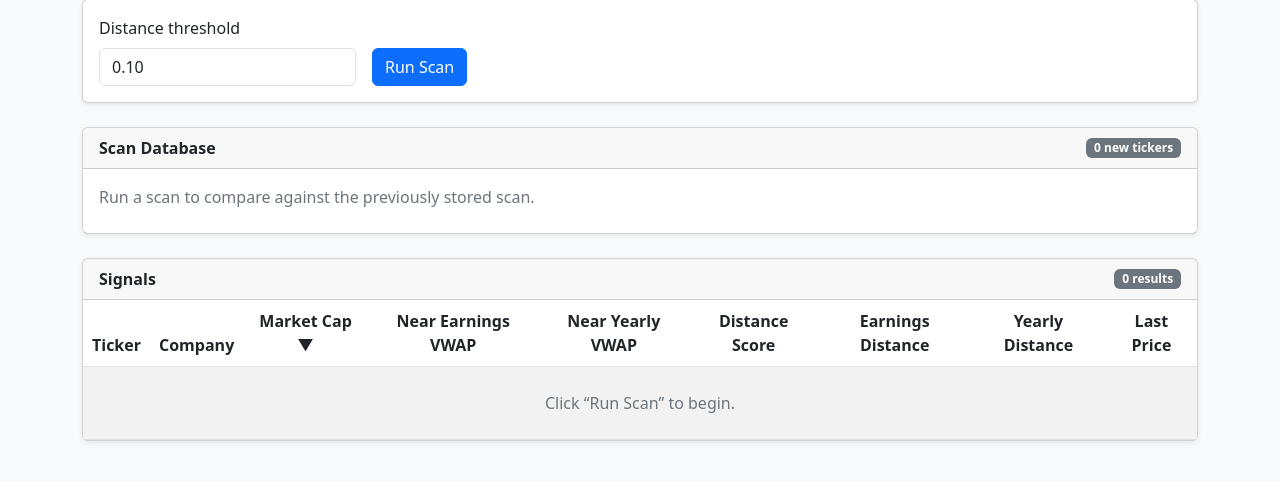
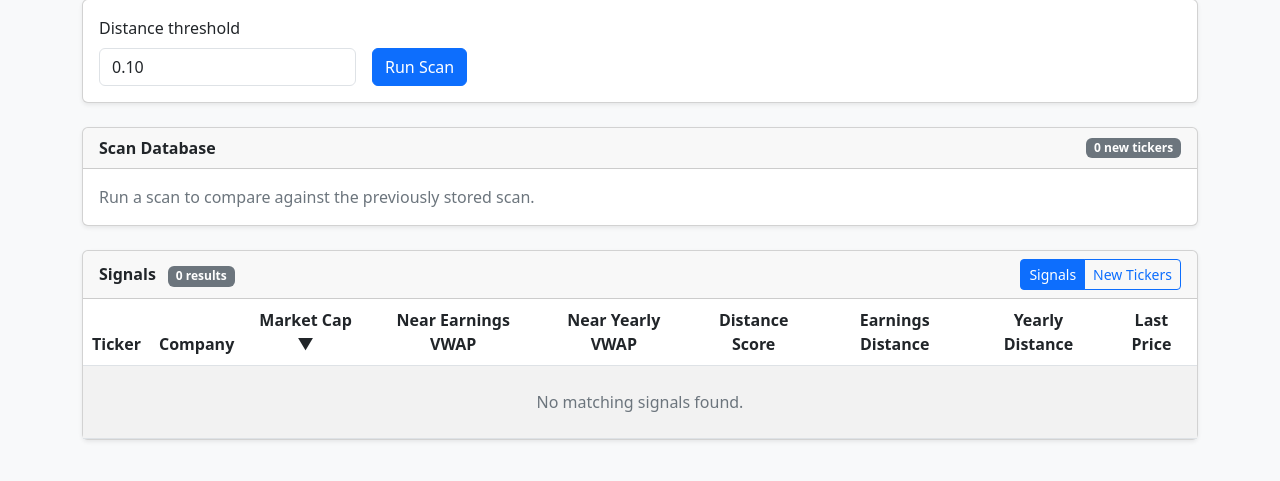
Before and after one commit to bobwillrulex/stockScreener2, a Flask app: page / in a window 1280 px wide. Shown: the part 153-634 px from the top of the page. Run offline with Flask 3, Linux system fonts and the light colour scheme.

Commit message:
Add new ticker scan list toggle

```diff
--- a/static/app.js
+++ b/static/app.js
@@ -6,7 +6,8 @@ const resultsBody = document.getElementById('results-body');
 const resultCount = document.getElementById('result-count');
 const databaseStatus = document.getElementById('database-status');
 const newTickerCount = document.getElementById('new-ticker-count');
-const newTickers = document.getElementById('new-tickers');
+const tableTitle = document.getElementById('table-title');
+const viewButtons = document.querySelectorAll('[data-result-view]');
 const sortButtons = document.querySelectorAll('[data-sort-key]');
 
 const columnTypes = {
@@ -21,7 +22,14 @@ const columnTypes = {
   last_price: 'number',
 };
 
+const emptyMessages = {
+  signals: 'No matching signals found.',
+  new: 'No new tickers found compared with the previous scan.',
+};
+
 let currentResults = [];
+let currentNewTickerResults = [];
+let currentView = 'signals';
 let currentSort = { key: 'market_cap', direction: 'desc' };
 
 function formatNumber(value, digits = 4) {
@@ -121,13 +129,31 @@ function updateSortIndicators() {
   });
 }
 
-function renderRows(results) {
+function activeResults() {
+  return currentView === 'new' ? currentNewTickerResults : currentResults;
+}
+
+function updateViewButtons() {
+  viewButtons.forEach((button) => {
+    const isActive = button.dataset.resultView === currentView;
+    button.classList.toggle('btn-primary', isActive);
+    button.classList.toggle('btn-outline-primary', !isActive);
+    button.setAttribute('aria-pressed', String(isActive));
+  });
+}
+
+function renderRows(results = activeResults()) {
   const sortedResults = sortResults(results);
-  resultCount.textContent = `${sortedResults.length} result${sortedResults.length === 1 ? '' : 's'}`;
+  const isNewTickerView = currentView === 'new';
+  const itemLabel = isNewTickerView ? 'new ticker' : 'result';
+
+  tableTitle.textContent = isNewTickerView ? 'New Tickers' : 'Signals';
+  resultCount.textContent = `${sortedResults.length} ${itemLabel}${sortedResults.length === 1 ? '' : 's'}`;
   updateSortIndicators();
+  updateViewButtons();
 
   if (sortedResults.length === 0) {
-    resultsBody.innerHTML = '<tr><td colspan="9" class="text-center text-secondary py-4">No matching signals found.</td></tr>';
+    resultsBody.innerHTML = `<tr><td colspan="9" class="text-center text-secondary py-4">${emptyMessages[currentView]}</td></tr>`;
     return;
   }
 
@@ -148,24 +174,18 @@ function renderRows(results) {
 
 function renderScanDatabase(scanDatabase) {
   if (!scanDatabase) {
+    currentNewTickerResults = [];
     databaseStatus.textContent = 'Scan database status was not returned.';
     newTickerCount.textContent = '0 new tickers';
-    newTickers.innerHTML = '';
+    renderRows();
     return;
   }
 
+  currentNewTickerResults = scanDatabase.new_results || [];
   const tickers = scanDatabase.new_tickers || [];
   databaseStatus.textContent = scanDatabase.message || 'Scan database updated.';
   newTickerCount.textContent = `${tickers.length} new ticker${tickers.length === 1 ? '' : 's'}`;
-
-  if (tickers.length === 0) {
-    newTickers.innerHTML = '<span class="text-secondary">No new tickers to show.</span>';
-    return;
-  }
-
-  newTickers.innerHTML = tickers
-    .map((ticker) => `<span class="badge text-bg-info">${escapeHtml(ticker)}</span>`)
-    .join('');
+  renderRows();
 }
 
 function handleSortClick(event) {
@@ -174,7 +194,12 @@ function handleSortClick(event) {
     key: nextKey,
     direction: currentSort.key === nextKey && currentSort.direction === 'asc' ? 'desc' : 'asc',
   };
-  renderRows(currentResults);
+  renderRows();
+}
+
+function handleViewClick(event) {
+  currentView = event.currentTarget.dataset.resultView;
+  renderRows();
 }
 
 async function runScan() {
@@ -196,15 +221,14 @@ async function runScan() {
     const payload = await response.json();
     currentResults = payload.results || [];
     currentSort = { key: 'market_cap', direction: 'desc' };
-    renderRows(currentResults);
     renderScanDatabase(payload.scan_database);
     statusText.textContent = `Completed at ${new Date().toLocaleTimeString()}.`;
   } catch (error) {
     currentResults = [];
+    currentNewTickerResults = [];
     resultsBody.innerHTML = `<tr><td colspan="9" class="text-danger text-center py-4">${escapeHtml(error.message)}</td></tr>`;
     databaseStatus.textContent = 'Scan database was not updated.';
     newTickerCount.textContent = '0 new tickers';
-    newTickers.innerHTML = '';
     statusText.textContent = 'Scan failed.';
   } finally {
     spinner.classList.add('d-none');
@@ -213,5 +237,6 @@ async function runScan() {
 }
 
 sortButtons.forEach((button) => button.addEventListener('click', handleSortClick));
+viewButtons.forEach((button) => button.addEventListener('click', handleViewClick));
 runButton.addEventListener('click', runScan);
-updateSortIndicators();
+renderRows();
--- a/templates/index.html
+++ b/templates/index.html
@@ -39,15 +39,20 @@
           <span id="new-ticker-count" class="badge text-bg-secondary">0 new tickers</span>
         </div>
         <div class="card-body">
-          <p id="database-status" class="text-secondary mb-2">Run a scan to compare against the previously stored scan.</p>
-          <div id="new-tickers" class="d-flex flex-wrap gap-2"></div>
+          <p id="database-status" class="text-secondary mb-0">Run a scan to compare against the previously stored scan.</p>
         </div>
       </section>
 
       <section class="card shadow-sm">
-        <div class="card-header d-flex justify-content-between align-items-center">
-          <span class="fw-semibold">Signals</span>
-          <span id="result-count" class="badge text-bg-secondary">0 results</span>
+        <div class="card-header d-flex flex-column flex-md-row gap-3 justify-content-between align-items-md-center">
+          <div>
+            <span id="table-title" class="fw-semibold">Signals</span>
+            <span id="result-count" class="badge text-bg-secondary ms-2">0 results</span>
+          </div>
+          <div class="btn-group" role="group" aria-label="Choose result list">
+            <button id="show-signals" class="btn btn-primary btn-sm" type="button" data-result-view="signals">Signals</button>
+            <button id="show-new-tickers" class="btn btn-outline-primary btn-sm" type="button" data-result-view="new">New Tickers</button>
+          </div>
         </div>
         <div class="table-responsive">
           <table class="table table-striped table-hover mb-0 align-middle">
```
Also changed, not shown: scan_storage.py (+52 -5 lines), tests/test_app.py (+2 -0 lines), tests/test_scan_storage.py (+15 -0 lines).
